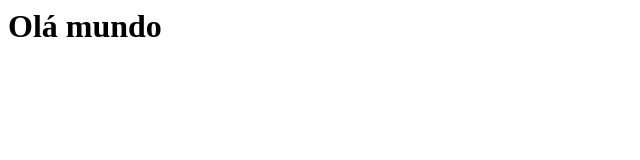
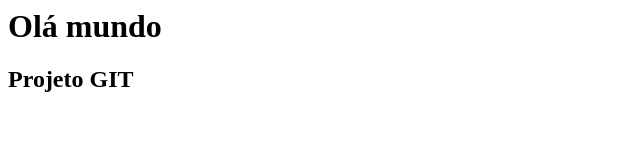
Before and after one commit to tuliocota/teste, a plain HTML site: page index.html in a window 1280 px wide. Shown: the whole page, without its empty margins (0-640 px from the left). Drawn offline with Linux system fonts and the light colour scheme.

Commit message:
Adicionado nome do curso

```diff
--- a/index.html
+++ b/index.html
@@ -3,5 +3,6 @@
 </head>
 <body>
 <h1>Olá mundo</h1>
+<h2>Projeto GIT</h2>
 </body>
 </html>
```
